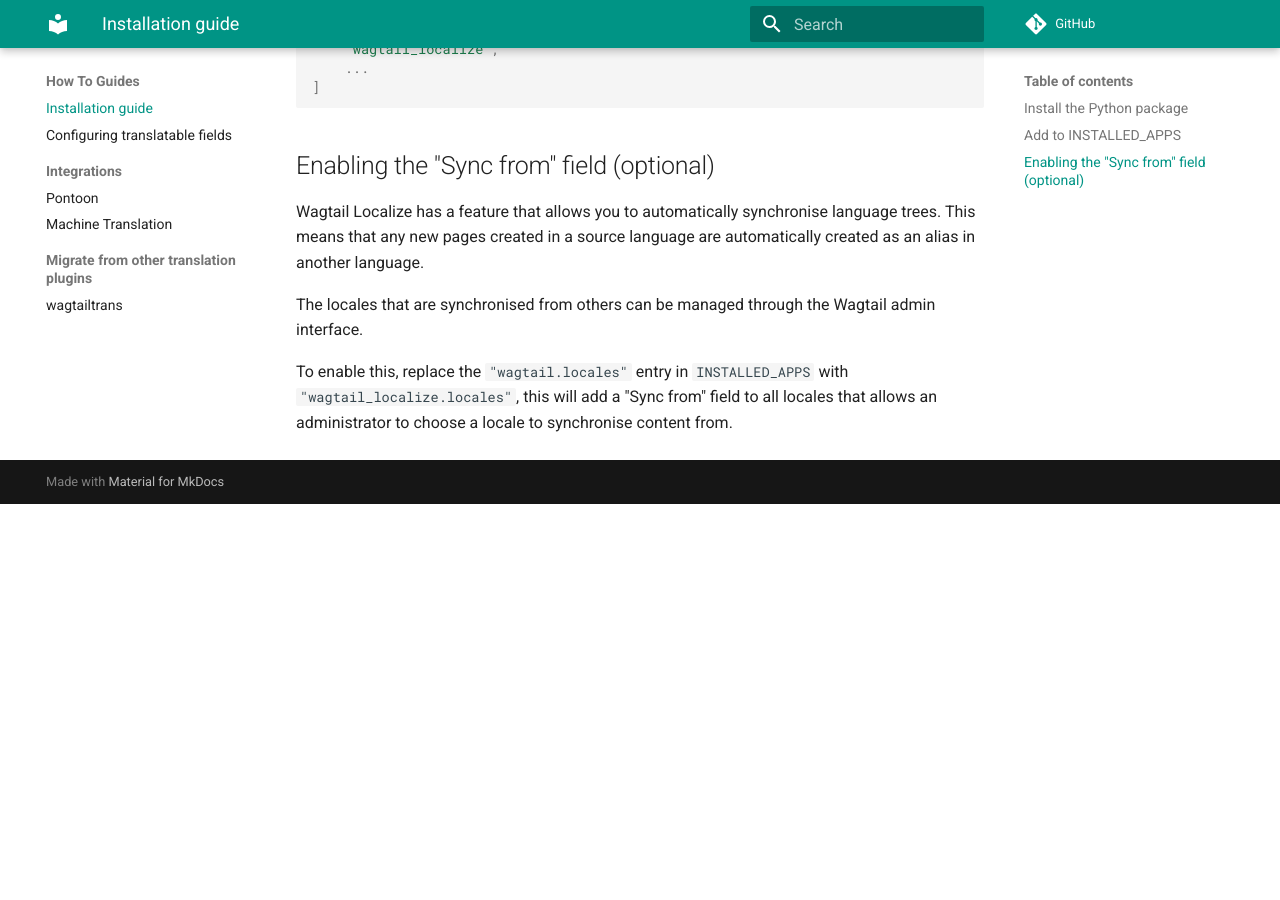
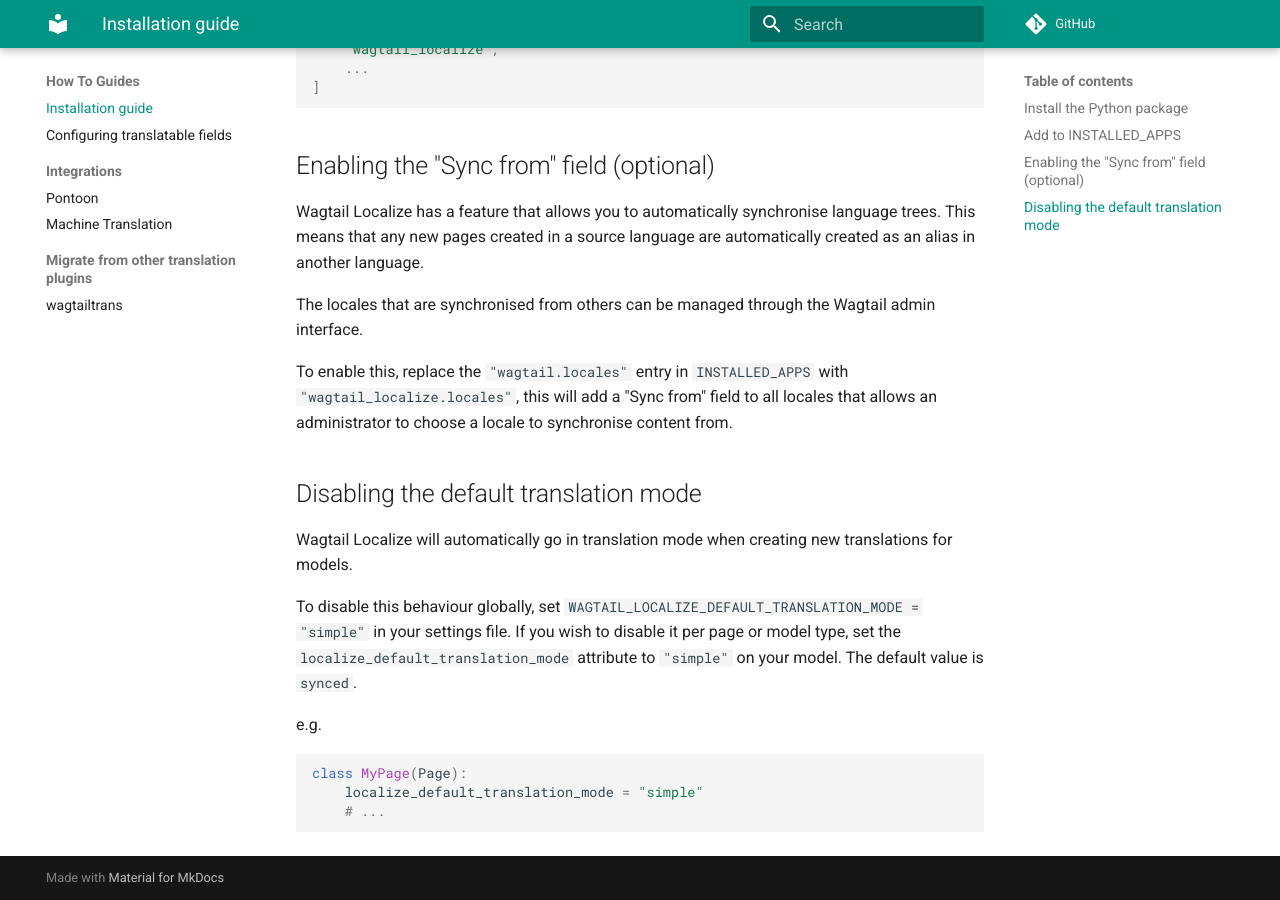
Before and after one commit to wagtail/wagtail-localize, an MkDocs documentation site: the page built from docs/how-to/installation.md, in a window 1280 px wide and 900 px high, scrolled down 634 px. Built offline with MkDocs 1.6.1 and Material for MkDocs 9.7.7, drawn with Linux system fonts in a browser that asks for light colours; comment, search, counter and statistics services are not loaded; before the commit the page ends 1138 px from its top, so only the background shows below that.

Commit message:
Update docs

````diff
--- a/docs/how-to/installation.md
+++ b/docs/how-to/installation.md
@@ -34,3 +34,20 @@
 
 To enable this, replace the ``"wagtail.locales"`` entry in ``INSTALLED_APPS`` with ``"wagtail_localize.locales"``, this
 will add a "Sync from" field to all locales that allows an administrator to choose a locale to synchronise content from.
+
+
+## Disabling the default translation mode
+
+Wagtail Localize will automatically go in translation mode when creating new translations for models.
+
+To disable this behaviour globally, set `WAGTAIL_LOCALIZE_DEFAULT_TRANSLATION_MODE = "simple"` in your settings file.
+If you wish to disable it per page or model type, set the `localize_default_translation_mode` attribute to `"simple"`
+on your model. The default value is `synced`.
+
+e.g.
+
+```python
+class MyPage(Page):
+    localize_default_translation_mode = "simple"
+    # ...
+```
````
